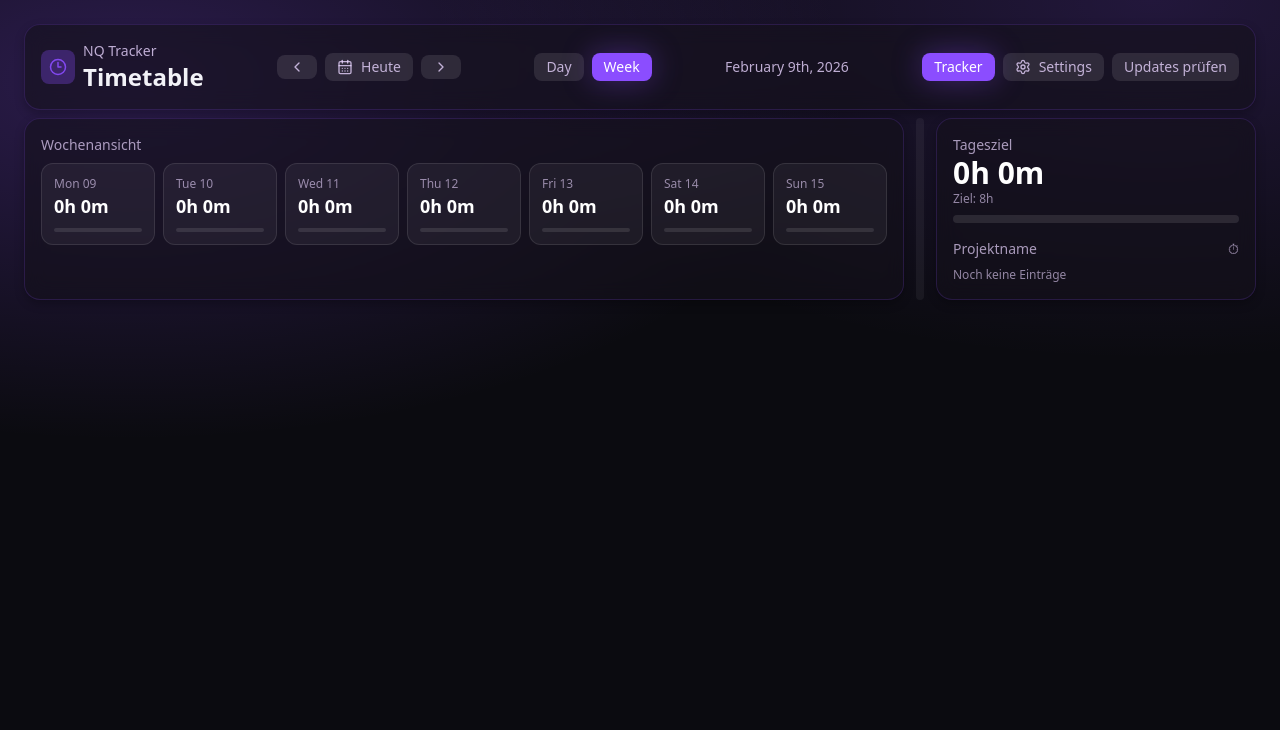
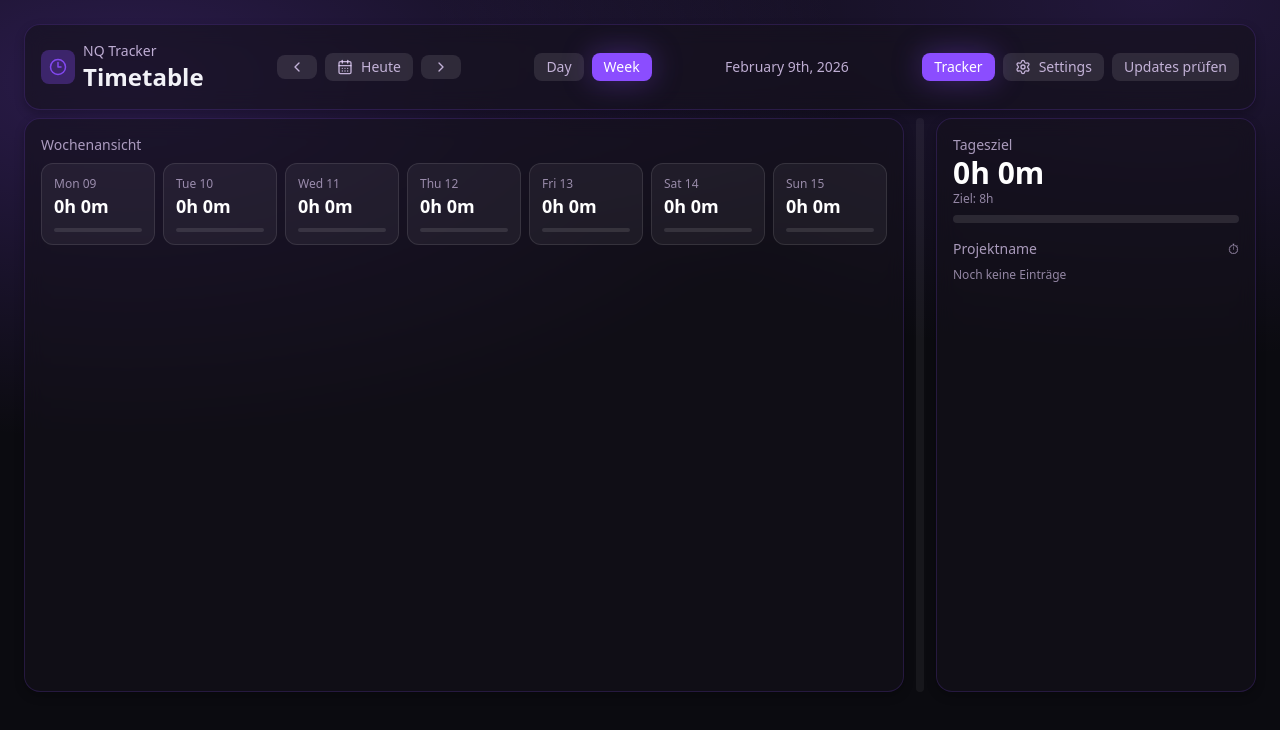
Before and after one commit to Qu3ntinS/NQ-Tracker, a React (Create React App) app: page / in a window 1280 px wide. Both pictures are taken after a click on the button "Week". Shown: the top 730 px of the page. Built offline with nearby package versions, Linux system fonts and the light colour scheme.

Commit message:
UX: week view adapts to viewport

```diff
--- a/src/App.js
+++ b/src/App.js
@@ -510,7 +510,7 @@ function WeekView({ date, entries, settings, onSelectDay }) {
     .reduce((sum, e) => sum + differenceInMinutes(new Date(e.end), new Date(e.start)), 0);
 
   return (
-    <div>
+    <div className="h-[calc(100vh-260px)] min-h-[520px] overflow-y-auto">
       <div className="text-sm text-purple-200/70 mb-2">Wochenansicht</div>
       <div className="grid grid-cols-7 gap-2">
         {days.map(d => {
```
